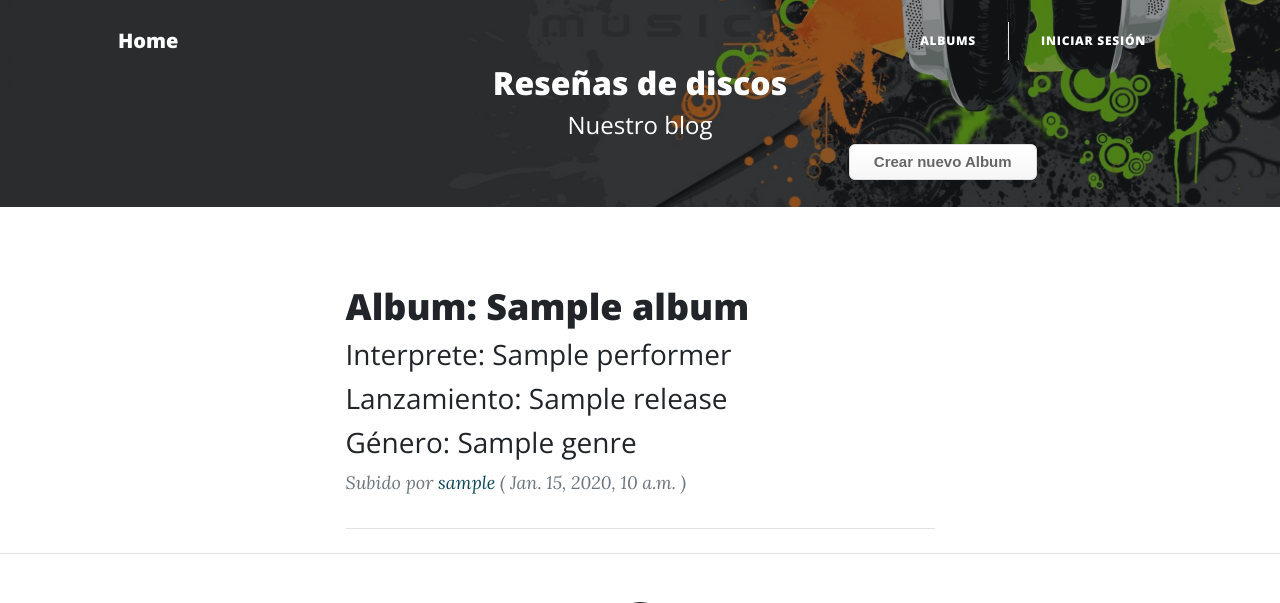
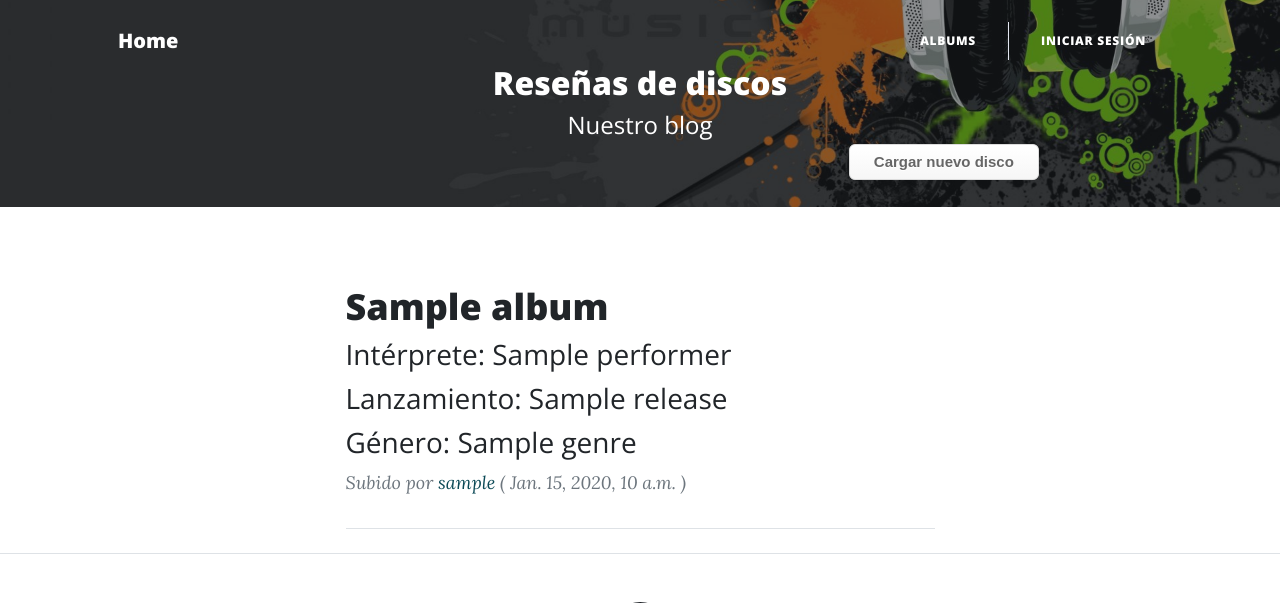
Before and after one commit to carlosdanielsancho/FInalProject, a Django app: template our_blog/album/templates/album/album_list.html in a window 1280 px wide. Shown: the top 603 px of the page. Run offline with Django 3.2, Linux system fonts and the light colour scheme; the template is opened without the code that fills it: most values are stand-ins (such as "Sample title", 1, 10 or a date in 2020); some libraries are stand-ins or nearby versions.

Commit message:
corrección error al borrar comentario de discos

```diff
--- a/our_blog/album/templates/album/album_list.html
+++ b/our_blog/album/templates/album/album_list.html
@@ -16,7 +16,7 @@ Album list
                 </div>
             </div>
         </div>
-        <a class="button_custom" href="{% url 'album:album-add' %}">Crear nuevo Album</a>
+        <a class="button_custom" href="{% url 'album:album-add' %}">Cargar nuevo disco</a>
     </div>
 </header>
 {% endblock %}
@@ -27,8 +27,8 @@ Album list
         <!-- Post preview-->
         <div class="post-preview">
             <a href="{% url 'album:album-detail' album.id %}">
-                <h2 class="post-title">Album: {{ album.title }}</h2>
-                <h3 class="post-subtitle">Interprete: {{ album.performer }}</h3>
+                <h2 class="post-title">{{ album.title }}</h2>
+                <h3 class="post-subtitle">Intérprete: {{ album.performer }}</h3>
                 <h3 class="post-subtitle">Lanzamiento: {{ album.release }}</h3>
                 <h3 class="post-subtitle">Género: {{ album.genre }}</h3>
             </a>
--- a/our_blog/album/templates/album/comment_confirm_delete.html
+++ b/our_blog/album/templates/album/comment_confirm_delete.html
@@ -29,7 +29,7 @@ Comentario delete
 <form action="" method="POST">
     {% csrf_token %}
     <input class="btn btn-danger" type="submit" value="Si, eliminar.">
-    <a class="btn btn-primary" href="{% url 'course:course-detail' comment.course.id %}" >Cancelar</a>
+    <a class="btn btn-primary" href="{% url 'album:album-detail' comment.album.id %}" >Cancelar</a>
 </form>
 
 {% endblock %}
```
Also changed, not shown: our_blog/album/templates/album/album_detail.html (+6 -6 lines), our_blog/home/static/home/css/styles.css, our_blog/media/avatar/amadeus.jpeg (added).
